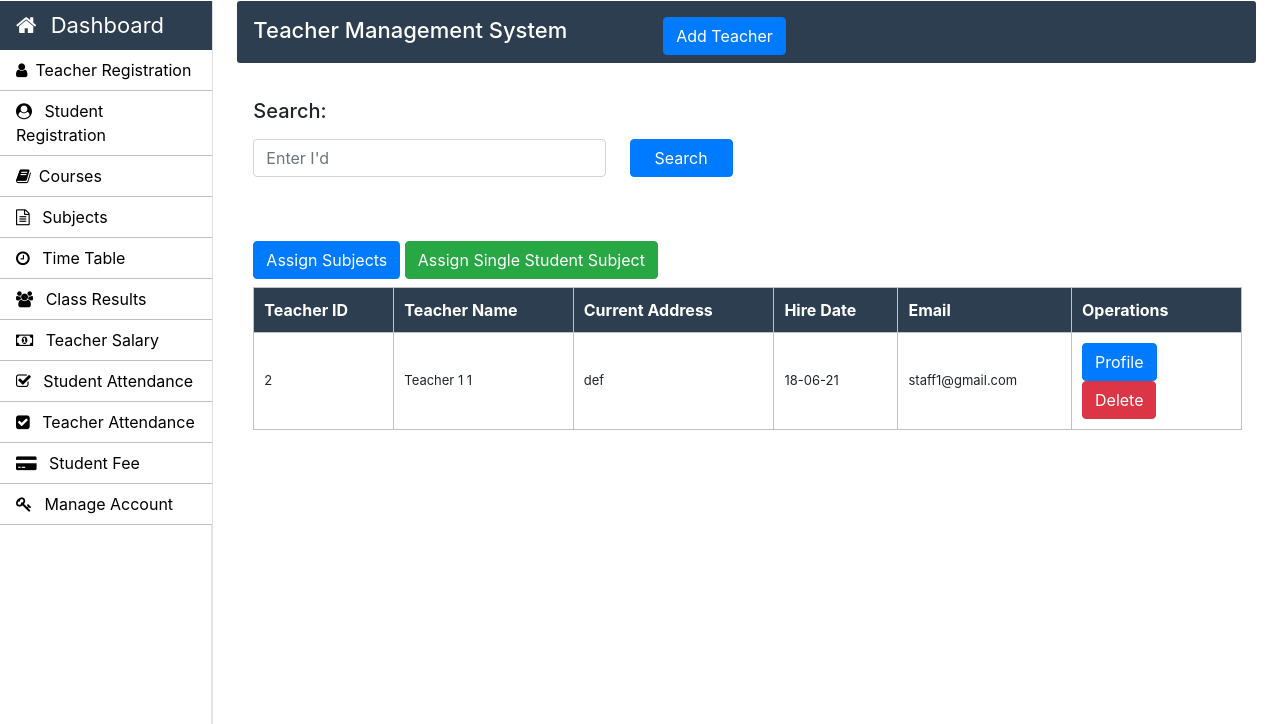
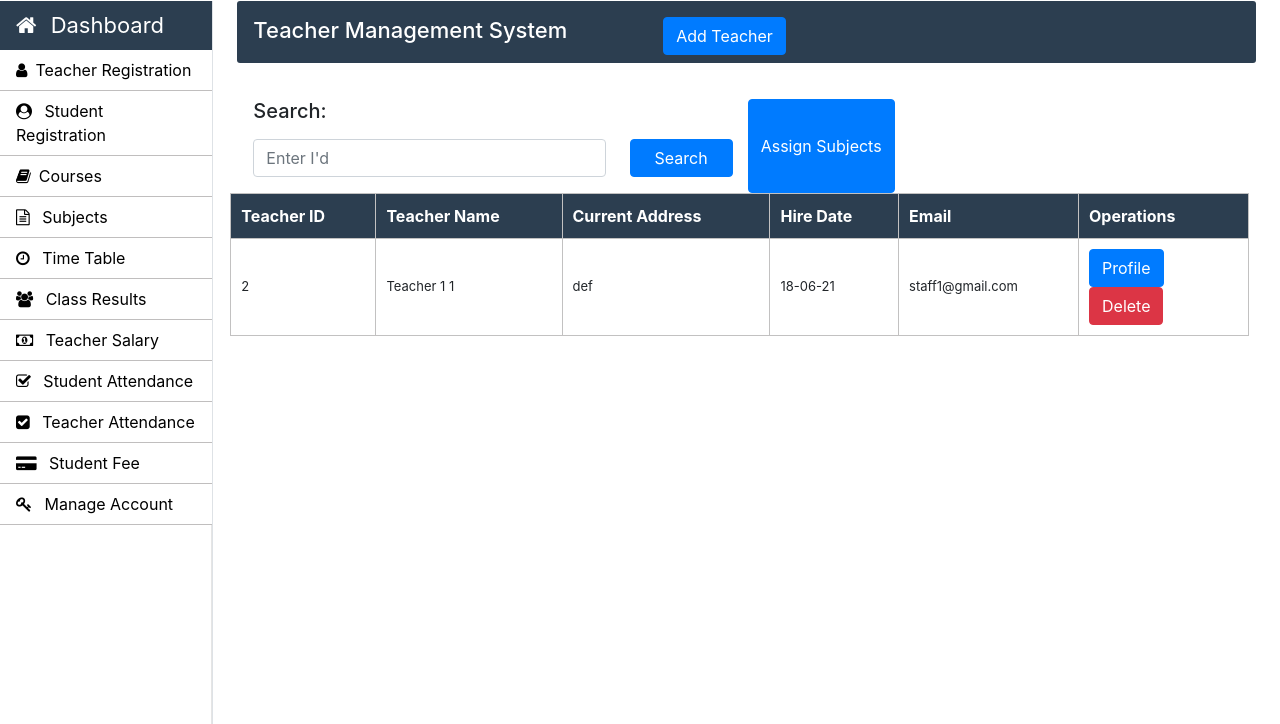
Before and after one commit to BunjanMark/SHOX_1, a PHP site: page /admin/teacher.php in a window 1280 px wide. Shown: the part 76-800 px from the top of the page. Run offline with PHP 8.4, Linux system fonts and the light colour scheme; the visitor is signed in with stand-in values (Sample User, id 1); data comes from the database, SQL or seed files in the repository.

Commit message:
Add files via upload

```diff
--- a/Admin/teacher.php
+++ b/Admin/teacher.php
@@ -373,7 +373,7 @@
 								<div class="col-md-12 ml-2">
 									<div class="row">
 									<div class="col-md-6">
-										<form action="teacher.php" method="post">
+										<form action="search_student.php" method="post">
 											<div class="form-group">
 												<label for="exampleInputPassword1"><h5>Search:</h5></label>
 												<div class="d-flex">
@@ -383,18 +383,16 @@
 											</div>
 										</form>
 									</div>
-									<div class="col-md-12 pt-5 mb-2">
 									<!-- Large modal -->
-									<button type="button" class="btn btn-primary ml-auto" data-toggle="modal" data-target=".bd-example-modal-lg1">Assign Subjects</button>
-									<a class="btn btn-success" href="asign-single-student-subjects.php"> Assign Single Student Subject</a>
+									<button type="button" class="btn btn-primary" data-toggle="modal" data-target=".bd-example-modal-lg1">Assign Subjects</button>
 									<div class="modal fade bd-example-modal-lg1" tabindex="-1" role="dialog" aria-labelledby="myLargeModalLabel" aria-hidden="true">
 									<div class="modal-dialog modal-lg">
 											<div class="modal-content">
 												<div class="modal-header bg-info text-white">
-														<h4 class="modal-title text-center">Assign Subjects To Teacher</h4>
+													<h4 class="modal-title text-center">Assign Subjects To Teachers</h4>
 												</div>
 												<div class="modal-body">
-														<form action="student.php" method="POST" enctype="multipart/form-data">
+													<form action="teacher.php" method="POST" enctype="multipart/form-data">
 														<div class="row mt-3">
 															<div class="col-md-6">
 																<div class="form-group">
@@ -402,7 +400,7 @@
 																	<select class="browser-default custom-select" name="course_code" required="">
 																		<option >Select Course</option>
 																		<?php
-																				$query="select course_code from courses";
+																			$query="select distinct(course_code) from time_table";
 																			$run=mysqli_query($con,$query);
 																			while($row=mysqli_fetch_array($run)) {
 																			echo	"<option value=".$row['course_code'].">".$row['course_code']."</option>";
@@ -421,23 +419,31 @@
 														<div class="row">
 															<div class="col-md-6">
 																<div class="form-group">
-																		<label for="exampleInputPassword1">Enter Roll No:*</label>
-																		<input type="text" name="roll_no" class="form-control">
+																	<label for="exampleInputPassword1">Enter Teacher Id:*</label>
+																	<input type="text" name="teacher_id" class="form-control" required>
 																</div>
 															</div>
 															<div class="col-md-6">
 																<div class="form-group">
-																		<label for="exampleInputPassword1">Select Subject:*</label>
+																	<label for="exampleInputPassword1">Please Select Subject:*</label>
 																	<select class="browser-default custom-select" name="subject_code" required="">
 																		<option >Select Subject</option>
 																		<?php
-																				$query="select subject_code from course_subjects";
+																			$query="select subject_code from time_table";
 																			$run=mysqli_query($con,$query);
 																			while($row=mysqli_fetch_array($run)) {
 																			echo	"<option value=".$row['subject_code'].">".$row['subject_code']."</option>";
 																			}
 																		?>
 																	</select>
+																</div>
+															</div>
+														</div>
+														<div class="row">
+															<div class="col-md-6">
+																<div class="form-group">
+																	<label for="exampleInputPassword1">Enter Total Classes:*</label>
+																	<input type="text" name="total_classes" class="form-control" required>
 																</div>
 															</div>
 														</div>
```
Also changed, not shown: Admin/teacher-attendance.php (+9 -10 lines). Lines whose indentation alone changed are shown as unchanged.
